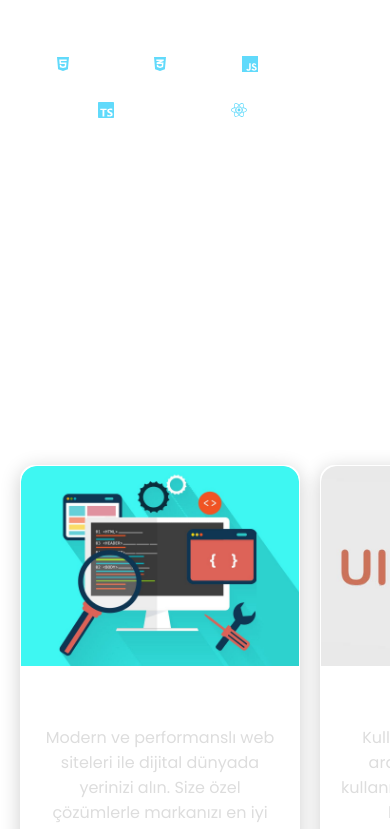
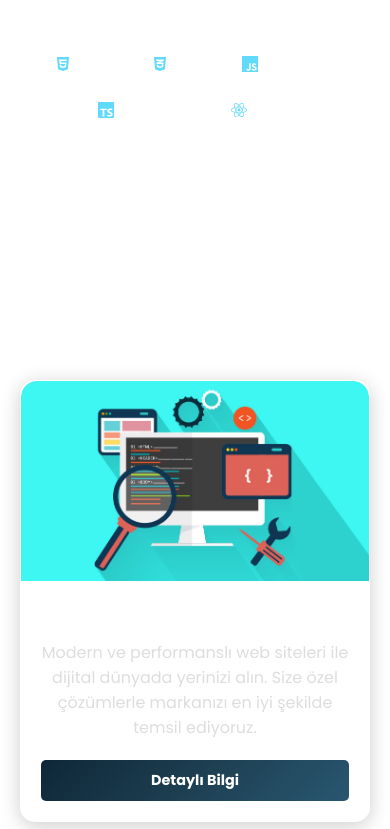
Before and after one commit to riavenn/portfolyo-web, a React (Create React App) app: page / in a window 390 px wide. Shown: the part 1156-1985 px from the top of the page. Built offline with nearby package versions, Linux system fonts and the light colour scheme; no server answers; the database is empty; the HTML template or start-up script is replaced by a standard one.

Commit message:
The error in the services section on mobile and tablet views has been fixed.

```diff
--- a/src/components/AdminPanel.css
+++ b/src/components/AdminPanel.css
@@ -257,7 +257,6 @@
 
 .services-grid {
   display: grid;
-  grid-template-columns: repeat(auto-fill, minmax(280px, 1fr));
   gap: 20px;
   margin-top: 20px;
 }
--- a/src/components/Services.css
+++ b/src/components/Services.css
@@ -1,4 +1,3 @@
-
 .services {
   text-align: center;
   padding: 50px 20px;
@@ -12,7 +11,7 @@
 
 .services-grid {
   display: grid;
-    grid-template-columns: repeat(4, 1fr);
+  grid-template-columns: repeat(auto-fit, minmax(280px, 1fr));
   gap: 30px;
   max-width: 1200px;
   margin: 0 auto;
```
Lines whose indentation alone changed are shown as unchanged.
